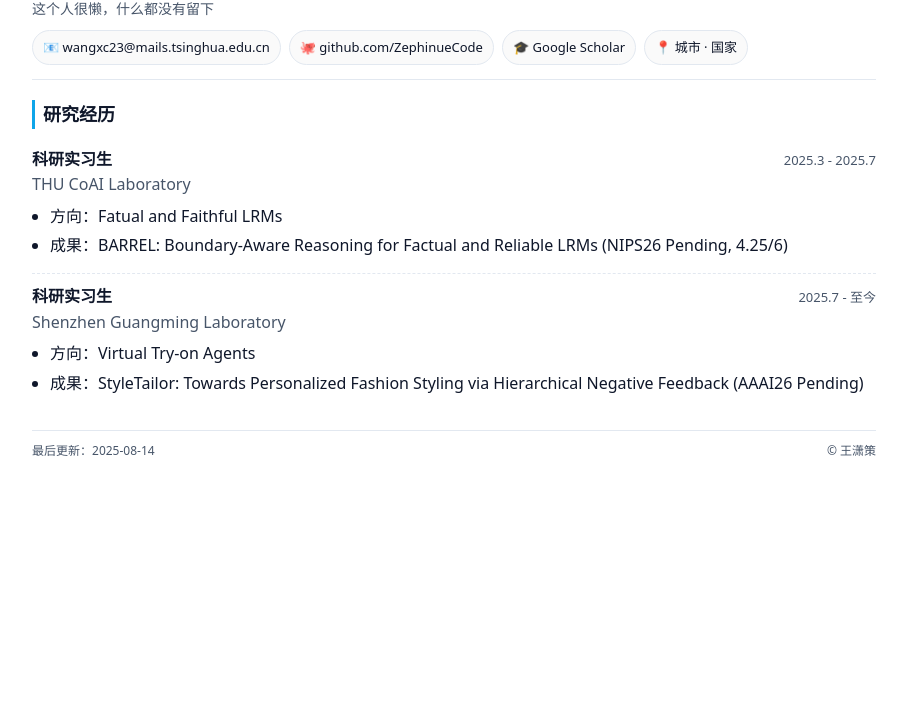
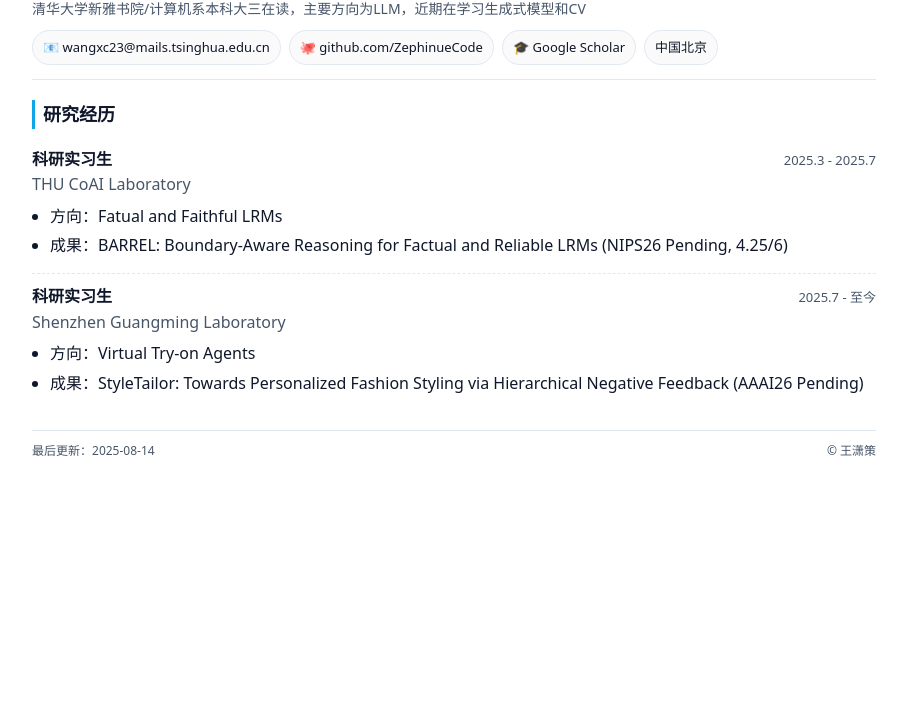
Before and after one commit to ZephinueCode/zephinue.github.io, a plain HTML site: page index.html in a window 1280 px wide. Shown: the part 96-800 px from the top of the page, without its empty margins (186-1093 px from the left). Drawn offline with Linux system fonts and the light colour scheme.

Commit message:
Update index.html

```diff
--- a/index.html
+++ b/index.html
@@ -135,13 +135,12 @@
   <main class="page" role="main">
     <header>
       <h1>王潇策</h1> <!-- TODO: 你的名字 -->
-      <p class="subtitle">这个人很懒，什么都没有留下</p> <!-- TODO: 可删或替换 -->
+      <p class="subtitle">清华大学新雅书院/计算机系本科大三在读，主要方向为LLM，近期在学习生成式模型和CV</p> <!-- TODO: 可删或替换 -->
       <div class="contacts" aria-label="联系方式">
         <a class="chip" href="mailto:wangxc23@mails.tsinghua.edu.cn">📧 wangxc23@mails.tsinghua.edu.cn</a> <!-- TODO: 邮箱 -->
         <a class="chip" href="https://github.com/ZephinueCode" target="_blank" rel="noopener">🐙 github.com/ZephinueCode</a> <!-- TODO: GitHub -->
         <a class="chip" href="https://scholar.google.com/citations?user=yd_XHE8AAAAJ&hl=en" target="_blank" rel="noopener">🎓 Google Scholar</a> <!-- TODO: 可选 -->
-        <span class="chip">📍 城市 · 国家</span> <!-- TODO: 可选地点 -->
-        <!-- 需要电话就加：<span class="chip">📱 +86 1XXXXXXXXXX</span> -->
+        <span class="chip">中国北京</span> <!-- TODO: 可选地点 -->
       </div>
     </header>
 
```
